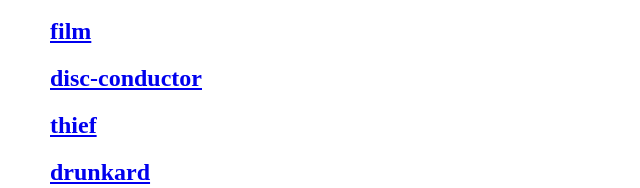
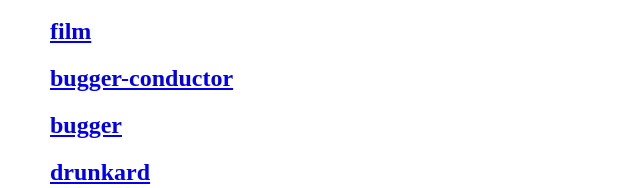
Before and after one commit to belljonathan50/brest, a plain HTML site: page public/index.html in a window 1280 px wide. Shown: the part 407-595 px from the top of the page, without its empty margins (0-640 px from the left). Drawn offline with Linux system fonts and the light colour scheme.

Commit message:
Update index.html

```diff
--- a/public/index.html
+++ b/public/index.html
@@ -24,10 +24,10 @@
 	<h2><a href=/FILM.html>film</a></h2>
 
 	<p></p>
-	<h2><a href=/discconductor.html>disc-conductor</a></h2>
-	<h2><a href=/thief.html>thief</a></h2>
+	<h2><a href=/buggerconductor.html>bugger-conductor</a></h2>
+	<h2><a href=/bugger.html>bugger</a></h2>
 	<h2><a href=/drunkard.html>drunkard</a></h2>
-	<h2><a href=/FILM.html>film</a></h2>
+	<h2><a href=/FILMbugger.html>film</a></h2>
 
 
 
```
